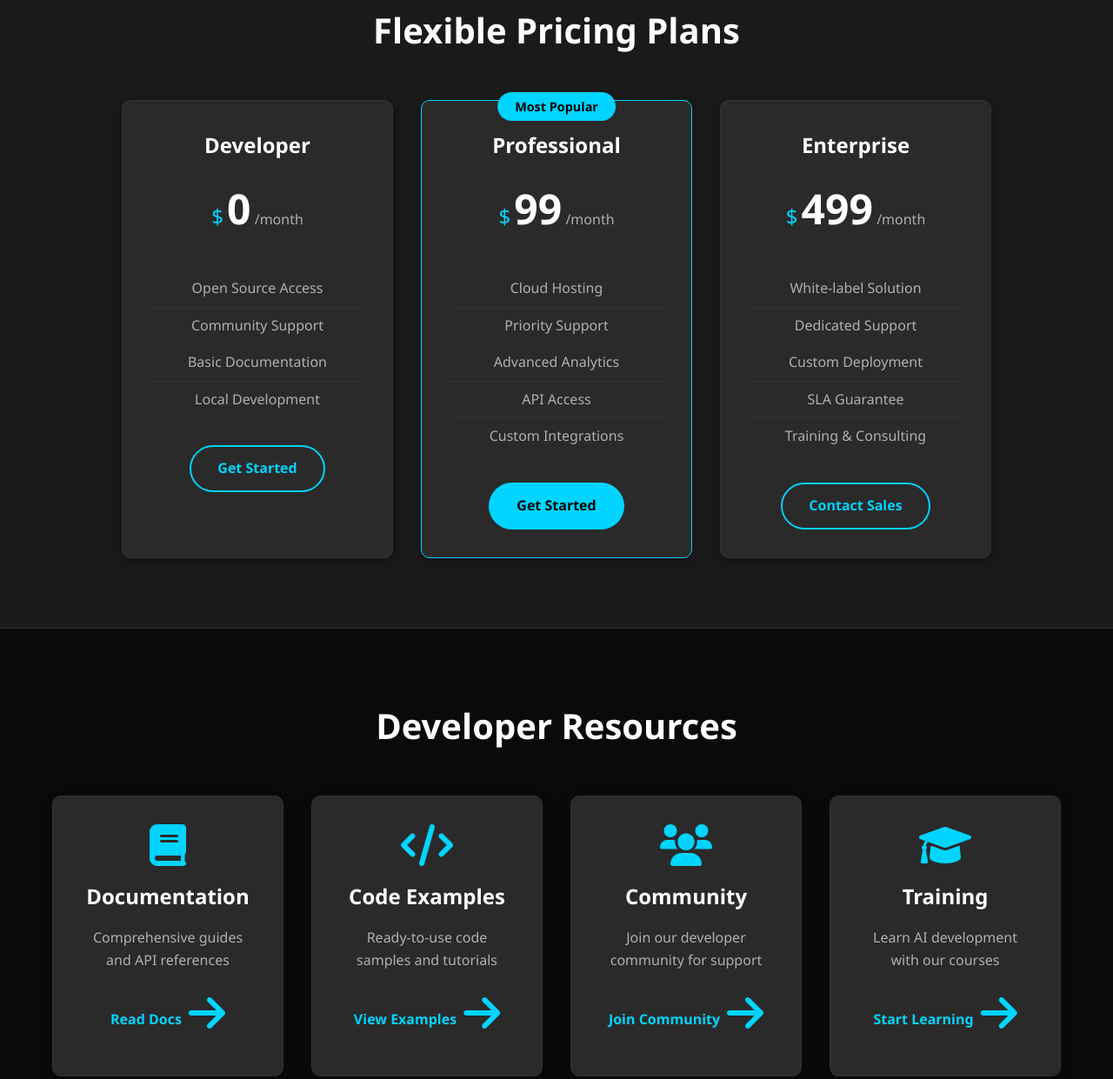
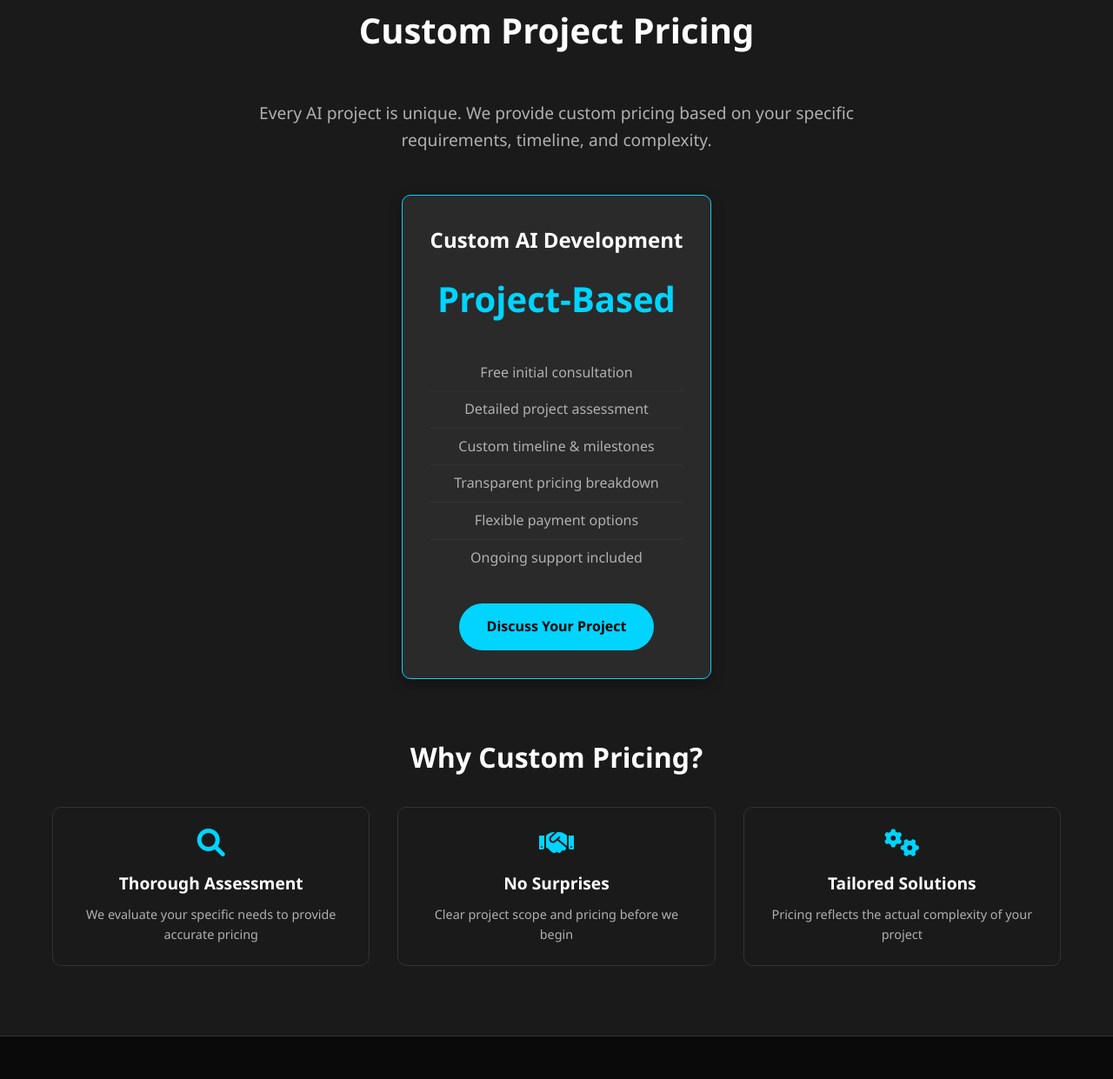
Before and after one commit to emasmela-dotcom/clearcoreai, a plain HTML site: page index.html in a window 1280 px wide. Shown: the part 2912-4153 px from the top of the page at 87% size. Drawn offline with Linux system fonts and the light colour scheme.

Commit message:
Update ClearCoreAI to custom project pricing model

```diff
--- a/index.html
+++ b/index.html
@@ -167,55 +167,43 @@
     <!-- Pricing Section -->
     <section id="pricing" class="pricing">
         <div class="container">
-            <h2>Flexible Pricing Plans</h2>
-            <div class="pricing-grid">
-                <div class="pricing-card">
-                    <h3>Developer</h3>
+            <h2>Custom Project Pricing</h2>
+            <p class="pricing-intro">Every AI project is unique. We provide custom pricing based on your specific requirements, timeline, and complexity.</p>
+            <div class="pricing-approach">
+                <div class="pricing-card featured">
+                    <h3>Custom AI Development</h3>
                     <div class="price">
-                        <span class="currency">$</span>
-                        <span class="amount">0</span>
-                        <span class="period">/month</span>
+                        <span class="custom-price">Project-Based</span>
                     </div>
                     <ul class="features-list">
-                        <li>Open Source Access</li>
-                        <li>Community Support</li>
-                        <li>Basic Documentation</li>
-                        <li>Local Development</li>
+                        <li>Free initial consultation</li>
+                        <li>Detailed project assessment</li>
+                        <li>Custom timeline & milestones</li>
+                        <li>Transparent pricing breakdown</li>
+                        <li>Flexible payment options</li>
+                        <li>Ongoing support included</li>
                     </ul>
-                    <a href="#" class="btn btn-outline">Get Started</a>
+                    <a href="mailto:partners.clearhub@outlook.com?subject=ClearCoreAI Custom Project Inquiry" class="btn btn-primary">Discuss Your Project</a>
                 </div>
-                <div class="pricing-card featured">
-                    <div class="popular">Most Popular</div>
-                    <h3>Professional</h3>
-                    <div class="price">
-                        <span class="currency">$</span>
-                        <span class="amount">99</span>
-                        <span class="period">/month</span>
+            </div>
+            <div class="pricing-benefits">
+                <h3>Why Custom Pricing?</h3>
+                <div class="benefits-grid">
+                    <div class="benefit-item">
+                        <i class="fas fa-search"></i>
+                        <h4>Thorough Assessment</h4>
+                        <p>We evaluate your specific needs to provide accurate pricing</p>
                     </div>
-                    <ul class="features-list">
-                        <li>Cloud Hosting</li>
-                        <li>Priority Support</li>
-                        <li>Advanced Analytics</li>
-                        <li>API Access</li>
-                        <li>Custom Integrations</li>
-                    </ul>
-                    <a href="#" class="btn btn-primary">Get Started</a>
-                </div>
-                <div class="pricing-card">
-                    <h3>Enterprise</h3>
-                    <div class="price">
-                        <span class="currency">$</span>
-                        <span class="amount">499</span>
-                        <span class="period">/month</span>
+                    <div class="benefit-item">
+                        <i class="fas fa-handshake"></i>
+                        <h4>No Surprises</h4>
+                        <p>Clear project scope and pricing before we begin</p>
                     </div>
-                    <ul class="features-list">
-                        <li>White-label Solution</li>
-                        <li>Dedicated Support</li>
-                        <li>Custom Deployment</li>
-                        <li>SLA Guarantee</li>
-                        <li>Training & Consulting</li>
-                    </ul>
-                    <a href="#" class="btn btn-outline">Contact Sales</a>
+                    <div class="benefit-item">
+                        <i class="fas fa-cogs"></i>
+                        <h4>Tailored Solutions</h4>
+                        <p>Pricing reflects the actual complexity of your project</p>
+                    </div>
                 </div>
             </div>
         </div>
--- a/styles.css
+++ b/styles.css
@@ -423,6 +423,70 @@ body {
     font-size: 1rem;
 }
 
+.pricing-intro {
+    text-align: center;
+    font-size: 1.2rem;
+    color: #b0b0b0;
+    margin-bottom: 3rem;
+    max-width: 800px;
+    margin-left: auto;
+    margin-right: auto;
+}
+
+.pricing-approach {
+    display: flex;
+    justify-content: center;
+    margin-bottom: 4rem;
+}
+
+.custom-price {
+    font-size: 2.5rem;
+    color: #00d4ff;
+    font-weight: 700;
+}
+
+.pricing-benefits {
+    text-align: center;
+}
+
+.pricing-benefits h3 {
+    font-size: 2rem;
+    color: #ffffff;
+    margin-bottom: 2rem;
+}
+
+.benefits-grid {
+    display: grid;
+    grid-template-columns: repeat(auto-fit, minmax(250px, 1fr));
+    gap: 2rem;
+    margin-top: 2rem;
+}
+
+.benefit-item {
+    text-align: center;
+    padding: 1.5rem;
+    background: #1a1a1a;
+    border-radius: 10px;
+    border: 1px solid #333;
+}
+
+.benefit-item i {
+    font-size: 2rem;
+    color: #00d4ff;
+    margin-bottom: 1rem;
+}
+
+.benefit-item h4 {
+    color: #ffffff;
+    margin-bottom: 0.5rem;
+    font-size: 1.2rem;
+}
+
+.benefit-item p {
+    color: #b0b0b0;
+    font-size: 0.9rem;
+}
+
 .features-list {
     list-style: none;
     margin-bottom: 2rem;
```
